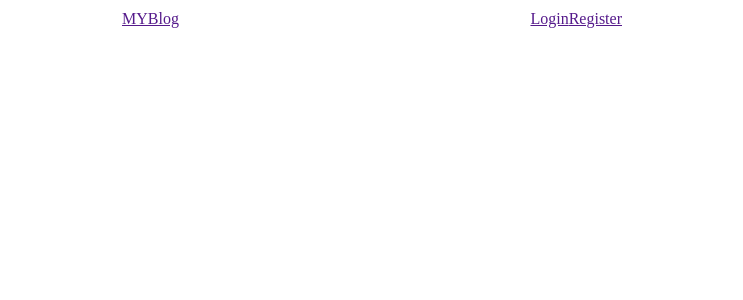
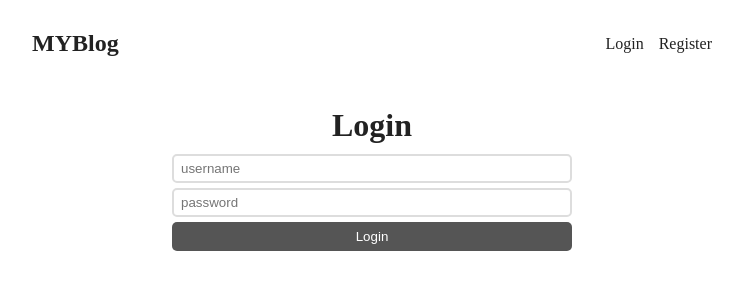
Before and after one commit to OnPaceCoder/BlogApp, a React (Create React App) app in the folder client/: page /login in a window 1280 px wide. Shown: the top 300 px of the page, without its empty margins (268-1011 px from the left). Built offline with nearby package versions, Linux system fonts and the light colour scheme.

Commit message:
Routing setup and Login and Register Component Created

```diff
--- a/client/package.json
+++ b/client/package.json
@@ -8,6 +8,7 @@
     "@testing-library/user-event": "^13.2.1",
     "react": "^18.2.0",
     "react-dom": "^18.2.0",
+    "react-router-dom": "^6.13.0",
     "react-scripts": "5.0.1",
     "web-vitals": "^2.1.0"
   },
--- a/client/src/App.css
+++ b/client/src/App.css
@@ -1,14 +1,102 @@
 * {
   margin: 0px;
   padding: 0px;
+  box-sizing: border-box;
 }
 
+img {
+  max-width: 100%;
+}
+
+body {
+  color: #222;
+}
 main {
   padding: 10px;
-  max-width: 500px;
+  max-width: 700px;
   margin: 0 auto;
 }
 header {
   display: flex;
   justify-content: space-between;
+  margin-top: 20px;
+  margin-bottom: 50px;
+  align-items: center;
 }
+
+header a {
+  text-decoration: none;
+  color: inherit;
+}
+
+header a.logo {
+  font-weight: bold;
+  font-size: 1.5rem;
+}
+
+header nav {
+  display: flex;
+  gap: 15px;
+}
+
+div.post {
+  display: grid;
+  grid-template-columns: 0.9fr 1.1fr;
+  gap: 20px;
+  margin-bottom: 30px;
+}
+
+div.post div.texts h2 {
+  margin: 0;
+  font-size: 1.8rem;
+}
+
+div.post p.info {
+  margin: 6px 0;
+  color: #888;
+  font-size: 0.7rem;
+  font-weight: bold;
+  display: flex;
+  gap: 10px;
+}
+
+div .post p.info a.author {
+  text-decoration: none;
+  color: #333;
+}
+
+div.post p.summary {
+  margin: 10px 0px;
+  line-height: 1.5rem;
+}
+
+form.login,
+form.register {
+  max-width: 400px;
+  margin: 0 auto;
+}
+
+input {
+  display: block;
+  margin-bottom: 5px;
+  width: 100%;
+  padding: 5px 7px;
+  border: 2px solid #ddd;
+  background-color: #fff;
+  border-radius: 5px;
+}
+
+button {
+  width: 100%;
+  display: block;
+  background-color: #555;
+  border: 0;
+  border-radius: 5px;
+  padding: 7px 0px;
+  color: #fff;
+}
+
+form h1 {
+  text-align: center;
+  margin-bottom: 10px;
+}
--- a/client/src/App.js
+++ b/client/src/App.js
@@ -1,17 +1,22 @@
 
 import './App.css';
-
+import { Routes, Route } from "react-router-dom"
+import Layout from './Layout';
+import { IndexPage } from './pages/IndexPage';
+import LoginPage from './pages/LoginPage';
+import RegisterPage from './pages/RegisterPage';
 function App() {
   return (
-    <main>
-      <header>
-        <a href="" className='logo'>MYBlog</a>
-        <nav>
-          <a href="">Login</a>
-          <a href="">Register</a>
-        </nav>
-      </header>
-    </main>
+
+    <Routes>
+      <Route path="/" element={<Layout />} >
+        <Route index element={<IndexPage />} />
+        <Route path={"/login"} element={<LoginPage />} />
+        <Route path={"/register"} element={<RegisterPage />} />
+      </Route>
+    </Routes>
+
+
   );
 }
 
--- /dev/null
+++ b/client/src/Layout.js
@@ -0,0 +1,14 @@
+import React from 'react'
+import Header from './components/Header'
+import { Outlet } from 'react-router-dom'
+
+const Layout = () => {
+    return (
+        <main>
+            <Header />
+            <Outlet />
+        </main>
+    )
+}
+
+export default Layout;
--- /dev/null
+++ b/client/src/components/Header.js
@@ -0,0 +1,16 @@
+import React from 'react'
+import { Link } from 'react-router-dom'
+
+const Header = () => {
+    return (
+        <div>    <header>
+            <Link to={"/"} className='logo'>MYBlog</Link>
+            <nav>
+                <Link to="/login">Login</Link>
+                <Link to="/register">Register</Link>
+            </nav>
+        </header></div>
+    )
+}
+
+export default Header
--- /dev/null
+++ b/client/src/components/Post.js
@@ -0,0 +1,25 @@
+import React from 'react'
+
+const Post = () => {
+    return (
+        <div>
+            <div className="post">
+                <div className="image">
+
+                    <img src="https://images.pexels.com/photos/16500373/pexels-photo-16500373/free-photo-of-wood-stairs-dirty-steps.jpeg?auto=compress&cs=tinysrgb&w=1260&h=750&dpr=2" alt="" />
+                </div>
+                <div className="texts">
+                    <h2>Full-house battery backup coming later this year</h2>
+                    <p className="info">
+                        <a href="" className="author">Priyank Vasoya</a>
+                        <time>2023-06-20</time>
+                    </p>
+                    <p className='summary'>Today at its special launch event , home backup power giant lawn mover</p>
+                </div>
+
+            </div>
+        </div>
+    )
+}
+
+export default Post
--- a/client/src/index.js
+++ b/client/src/index.js
@@ -2,11 +2,14 @@ import React from 'react';
 import ReactDOM from 'react-dom/client';
 
 import App from './App';
+import { BrowserRouter } from 'react-router-dom';
 
 
 const root = ReactDOM.createRoot(document.getElementById('root'));
 root.render(
   <React.StrictMode>
-    <App />
+    <BrowserRouter>
+      <App />
+    </BrowserRouter>
   </React.StrictMode>
 );
--- /dev/null
+++ b/client/src/pages/IndexPage.js
@@ -0,0 +1,13 @@
+import React from 'react'
+import Post from '../components/Post'
+
+export const IndexPage = () => {
+    return (
+        <div>
+            <Post />
+            <Post />
+            <Post />
+
+        </div>
+    )
+}
--- /dev/null
+++ b/client/src/pages/LoginPage.js
@@ -0,0 +1,16 @@
+import React from 'react'
+
+const LoginPage = () => {
+    return (
+        <div>
+            <form className='login'>
+                <h1>Login</h1>
+                <input type="text" placeholder='username' />
+                <input type="password" placeholder='password' />
+                <button>Login</button>
+            </form>
+        </div>
+    )
+}
+
+export default LoginPage
--- /dev/null
+++ b/client/src/pages/RegisterPage.js
@@ -0,0 +1,14 @@
+import React from 'react'
+
+const RegisterPage = () => {
+    return (
+        <div><form className='register'>
+            <h1>Register</h1>
+            <input type="text" placeholder='username' />
+            <input type="password" placeholder='password' />
+            <button>Register</button>
+        </form></div>
+    )
+}
+
+export default RegisterPage
```
Also changed, not shown: 1 other file (tests, documents, lock files or other folders).
